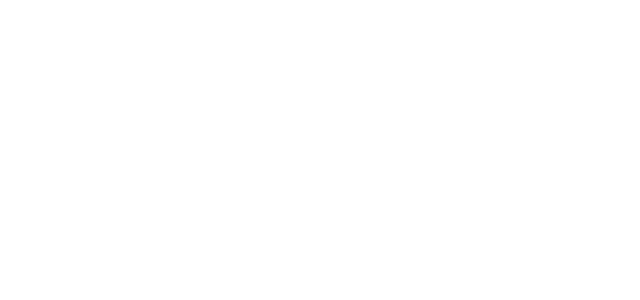
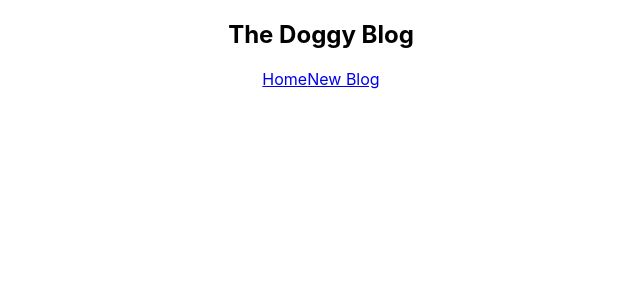
Before and after one commit to KaisaSS/react-blog, a React (Create React App) app: page / in a window 1280 px wide. Shown: the top 300 px of the page, without its empty margins (319-959 px from the left). Built offline with nearby package versions, Linux system fonts and the light colour scheme.

Commit message:
Create Navbar component

```diff
--- a/package.json
+++ b/package.json
@@ -8,6 +8,7 @@
     "@testing-library/user-event": "^12.8.3",
     "react": "^17.0.2",
     "react-dom": "^17.0.2",
+    "react-router-dom": "^6.0.2",
     "react-scripts": "4.0.3",
     "web-vitals": "^1.1.2"
   },
--- a/src/App.js
+++ b/src/App.js
@@ -1,10 +1,17 @@
 import "./App.css";
+import { BrowserRouter } from "react-router-dom";
+
+//Components
+import Navbar from "./components/Navbar";
 
 const App = () => {
   return (
-    <div className="App">
-      <div className="content"></div>
-    </div>
+    <BrowserRouter>
+      <div className="App">
+        <Navbar />
+        <div className="content"></div>
+      </div>
+    </BrowserRouter>
   );
 };
 
--- /dev/null
+++ b/src/components/Navbar.js
@@ -0,0 +1,15 @@
+import { NavLink } from "react-router-dom";
+
+const Navbar = () => {
+  return (
+    <nav className="navbar">
+      <h1>The Doggy Blog</h1>
+      <div className="links">
+        <NavLink to="/">Home</NavLink>
+        <NavLink to="/">New Blog</NavLink>
+      </div>
+    </nav>
+  );
+};
+
+export default Navbar;
```
Also changed, not shown: 1 other file (tests, documents, lock files or other folders).
